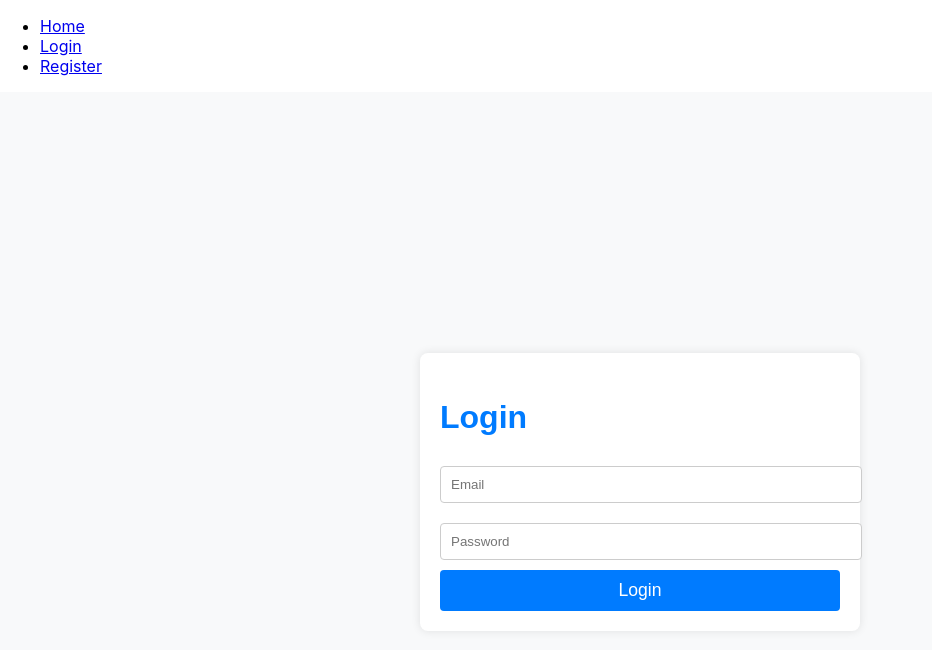
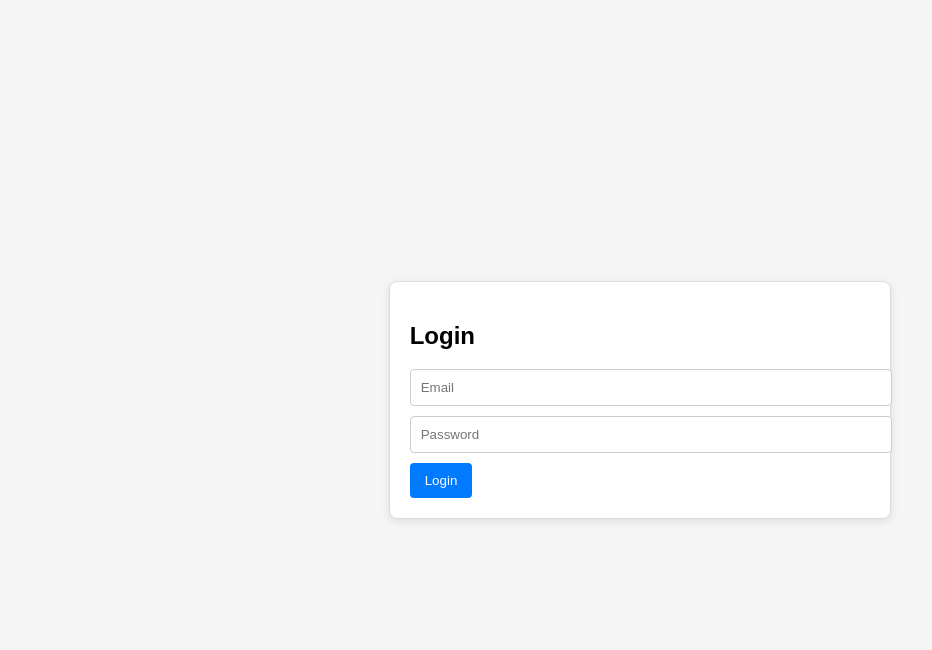
Before and after one commit to vishusharma1606/login-register-app, a React (Create React App) app: page /login in a window 1280 px wide. Shown: the top 650 px of the page, without its empty margins (0-932 px from the left). Built offline with nearby package versions, Linux system fonts and the light colour scheme.

Commit message:
frontend changes

```diff
--- a/src/App.css
+++ b/src/App.css
@@ -1,38 +1,9 @@
-.App {
-  text-align: center;
+/* index.css or App.css */
+body {
+  margin: 0;
+  font-family: Arial, sans-serif;
 }
 
-.App-logo {
-  height: 40vmin;
-  pointer-events: none;
+h1 {
+  color: #333;
 }
-
-@media (prefers-reduced-motion: no-preference) {
-  .App-logo {
-    animation: App-logo-spin infinite 20s linear;
-  }
-}
-
-.App-header {
-  background-color: #282c34;
-  min-height: 100vh;
-  display: flex;
-  flex-direction: column;
-  align-items: center;
-  justify-content: center;
-  font-size: calc(10px + 2vmin);
-  color: white;
-}
-
-.App-link {
-  color: #61dafb;
-}
-
-@keyframes App-logo-spin {
-  from {
-    transform: rotate(0deg);
-  }
-  to {
-    transform: rotate(360deg);
-  }
-}
--- a/src/App.js
+++ b/src/App.js
@@ -1,37 +1,22 @@
+// src/App.js
 import React from 'react';
-import { BrowserRouter as Router, Route, Routes, Link } from 'react-router-dom';
-import Login from './Login';
-import Register from './Register';
-import Home from './Home'; // Import the Home component
+import { Routes, Route } from 'react-router-dom'; // Import Routes and Route
+import Home from './Home'; // Import Home component
+import Login from './Login'; // Import Login component
+import Register from './Register'; // Import Register component
+import Dashboard from './Dashboard'; // Import Dashboard component
 
-const App = () => {
+function App() {
   return (
-    <Router>
-      <div>
-        {/* Navigation Links */}
-        <nav>
-          <ul>
-            <li>
-              <Link to="/">Home</Link>
-            </li>
-            <li>
-              <Link to="/login">Login</Link>
-            </li>
-            <li>
-              <Link to="/register">Register</Link>
-            </li>
-          </ul>
-        </nav>
-
-        {/* Route Setup */}
-        <Routes>
-          <Route path="/" element={<Home />} />           {/* Home Page */}
-          <Route path="/login" element={<Login />} />     {/* Login Page */}
-          <Route path="/register" element={<Register />} /> {/* Register Page */}
-        </Routes>
-      </div>
-    </Router>
+    <div>
+      <Routes>
+        <Route path="/" element={<Home />} /> {/* Home page route */}
+        <Route path="/login" element={<Login />} /> {/* Login route */}
+        <Route path="/register" element={<Register />} /> {/* Register route */}
+        <Route path="/dashboard" element={<Dashboard />} /> {/* Dashboard route */}
+      </Routes>
+    </div>
   );
-};
+}
 
 export default App;
--- /dev/null
+++ b/src/Dashboard.js
@@ -0,0 +1,13 @@
+// src/Dashboard.js
+import React from 'react';
+
+const Dashboard = () => {
+  return (
+    <div>
+      <h1>Welcome to Your Dashboard!</h1>
+      <p>You have successfully logged in.</p>
+    </div>
+  );
+};
+
+export default Dashboard;
--- a/src/Login.css
+++ b/src/Login.css
@@ -1,50 +1,39 @@
-/* Login.css */
-
+/* src/Login.css */
 .login-container {
   display: flex;
+  flex-direction: column;
+  align-items: center;
   justify-content: center;
-    align-items: center;
   height: 100vh;
-    background-color: #f8f9fa; /* Light background color */
-    color: #333; /* Dark text color */
-    font-family: Arial, sans-serif;
+  background-color: #f5f5f5;
 }
 
 .login-form {
-    background-color: #fff; /* White background for the form */
   padding: 20px;
-    border-radius: 8px; /* Rounded corners */
-    box-shadow: 0 0 10px rgba(0, 0, 0, 0.1); /* Subtle shadow */
-    max-width: 400px;
-    width: 100%;
+  border: 1px solid #ddd;
+  background: #fff;
+  border-radius: 8px;
+  box-shadow: 0 2px 8px rgba(0, 0, 0, 0.1);
 }
 
-  .login-form h2 {
-    margin-bottom: 20px;
-    font-size: 2em;
-    color: #007bff; /* Blue color for headings */
-  }
-
-  .login-form input {
+.login-input {
+  margin-bottom: 10px;
+  padding: 10px;
   width: 100%;
-    padding: 10px;
-    margin: 10px 0;
   border: 1px solid #ccc;
   border-radius: 4px;
 }
 
-  .login-form button {
-    width: 100%;
-    padding: 10px;
-    background-color: #007bff; /* Blue background */
+.login-button {
+  padding: 10px 15px;
+  background-color: #007bff;
   color: #fff;
   border: none;
   border-radius: 4px;
-    font-size: 1.1em;
   cursor: pointer;
   transition: background-color 0.3s;
 }
 
-  .login-form button:hover {
-    background-color: #0056b3; /* Darker blue on hover */
+.login-button:hover {
+  background-color: #0056b3;
 }
--- a/src/Login.js
+++ b/src/Login.js
@@ -1,40 +1,60 @@
+// src/Login.js
 import React, { useState } from 'react';
-import axios from 'axios';
+import { useNavigate } from 'react-router-dom';
 import './Login.css'; // Import the CSS file
 
 const Login = () => {
   const [email, setEmail] = useState('');
   const [password, setPassword] = useState('');
+  const navigate = useNavigate();
 
-  const handleSubmit = async (e) => {
+  const handleLogin = async (e) => {
     e.preventDefault();
+
+    // Example POST request to backend API for login
     try {
-      const response = await axios.post('http://localhost:3002/api/login', { email, password });
-      alert(response.data.message);
+      const response = await fetch('http://localhost:3002/api/login', {
+        method: 'POST',
+        headers: { 'Content-Type': 'application/json' },
+        body: JSON.stringify({ email, password }),
+      });
+
+      const data = await response.json();
+      if (response.ok) {
+        alert('Login successful');
+        navigate('/dashboard'); // Redirect to the Dashboard page upon successful login
+      } else {
+        alert(data.message || 'Login failed');
+      }
     } catch (error) {
-      alert(error.response?.data?.message || 'An error occurred during login');
+      console.error('Login error:', error);
+      alert('An error occurred during login');
     }
   };
 
   return (
     <div className="login-container">
-      <form className="login-form" onSubmit={handleSubmit}>
+      <form className="login-form" onSubmit={handleLogin}>
         <h2>Login</h2>
         <input
           type="email"
+          placeholder="Email"
           value={email}
           onChange={(e) => setEmail(e.target.value)}
-          placeholder="Email"
+          className="login-input"
           required
         />
         <input
           type="password"
+          placeholder="Password"
           value={password}
           onChange={(e) => setPassword(e.target.value)}
-          placeholder="Password"
+          className="login-input"
           required
         />
-        <button type="submit">Login</button>
+        <button type="submit" className="login-button">
+          Login
+        </button>
       </form>
     </div>
   );
--- a/src/index.css
+++ b/src/index.css
@@ -1,13 +1,9 @@
+/* index.css or App.css */
 body {
   margin: 0;
-  font-family: -apple-system, BlinkMacSystemFont, 'Segoe UI', 'Roboto', 'Oxygen',
-    'Ubuntu', 'Cantarell', 'Fira Sans', 'Droid Sans', 'Helvetica Neue',
-    sans-serif;
-  -webkit-font-smoothing: antialiased;
-  -moz-osx-font-smoothing: grayscale;
+  font-family: Arial, sans-serif;
 }
 
-code {
-  font-family: source-code-pro, Menlo, Monaco, Consolas, 'Courier New',
-    monospace;
+h1 {
+  color: #333;
 }
--- a/src/index.js
+++ b/src/index.js
@@ -1,17 +1,13 @@
+// index.js
 import React from 'react';
 import ReactDOM from 'react-dom/client';
-import './index.css';
+import { BrowserRouter } from 'react-router-dom'; // Import BrowserRouter
 import App from './App';
-import reportWebVitals from './reportWebVitals';
+import './index.css'; // Make sure the CSS is correctly imported
 
 const root = ReactDOM.createRoot(document.getElementById('root'));
 root.render(
-  <React.StrictMode>
+  <BrowserRouter>
     <App />
-  </React.StrictMode>
+  </BrowserRouter>
 );
-
-// If you want to start measuring performance in your app, pass a function
-// to log results (for example: reportWebVitals(console.log))
-// or send to an analytics endpoint. Learn more: https://bit.ly/CRA-vitals
-reportWebVitals();
```
Lines whose indentation alone changed are shown as unchanged.
